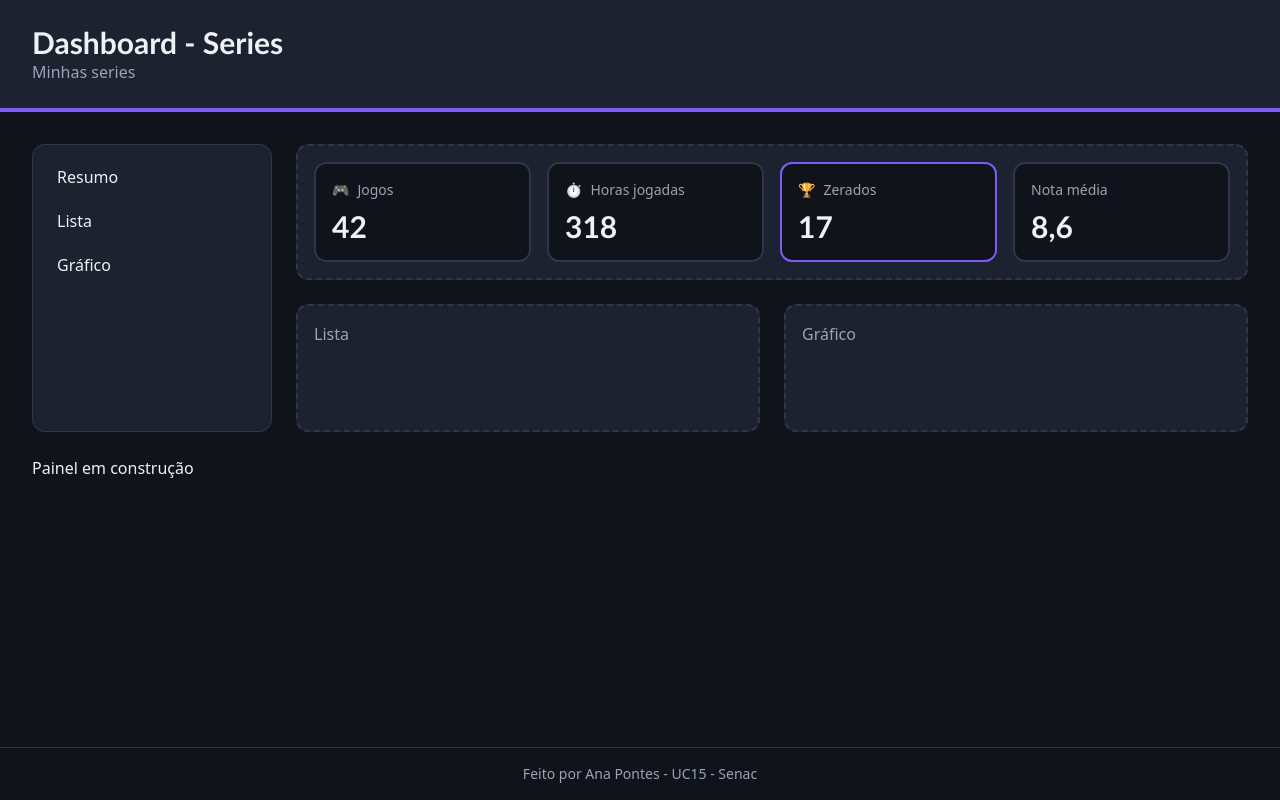
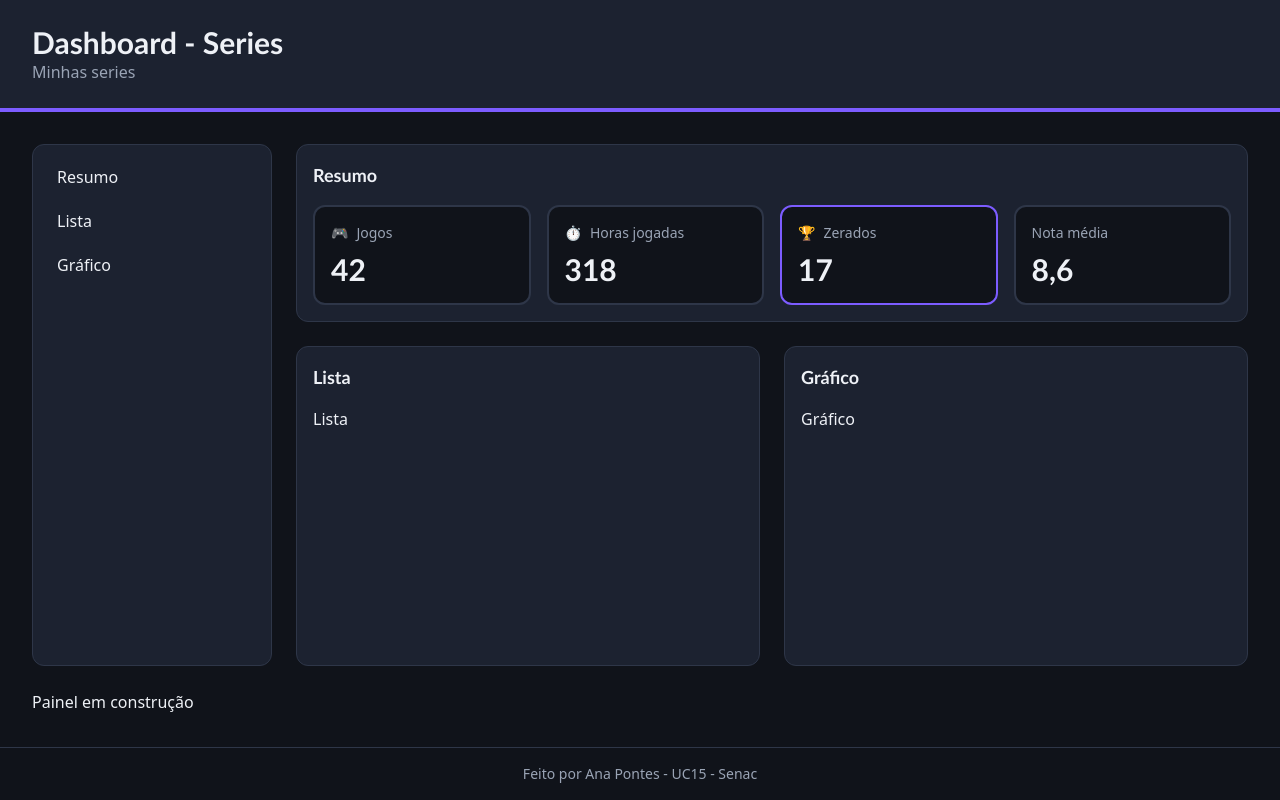
Before and after one commit to anajpontes/my-dashboard, a React (Vite) app: page / in a window 1280 px wide. Built offline with nearby package versions, Linux system fonts and the light colour scheme.

Commit message:
feat: add Panel component with children

```diff
--- a/src/App.jsx
+++ b/src/App.jsx
@@ -1,9 +1,9 @@
 import Footer from "./components/Footer"
 import Header from "./components/Header"
 import Menu from "./components/Menu"
+import Panel from "./components/Panel"
 import SummaryCard from "./components/SummaryCard"
 
-const areaClass = 'min-h-32 rounded-xl border-2 border-dashed border-border bg-surface p-4 text-muted'
 
 function App() {
   return  (
@@ -14,16 +14,16 @@ function App() {
     xl:grid-cols-[15rem_1fr_1fr] xl:p-8"
     >
       <Menu/>
-      <section id="summary" className={`${areaClass} md:col-span-2`}>
+      <Panel id="summary" title="Resumo" className="md:col-span-2">
         <div className="grid grid-cols-2 gap-4 md:grid-cols-4">
           <SummaryCard title="Jogos" value={42} icon="🎮" />
           <SummaryCard title="Horas jogadas" value={318} icon="⏱️" />
           <SummaryCard title="Zerados" value={17} icon="🏆" isHighlighted />
           <SummaryCard title="Nota média" value="8,6" />
         </div>
-      </section>
-      <section id="list" className={areaClass}>Lista</section>
-      <section id="chart" className={areaClass}>Gráfico</section>
+      </Panel>
+      <Panel id="list" title="Lista" className="xl:min-h-80">Lista</Panel>
+      <Panel id="chart" title="Gráfico" className="xl:min-h-80">Gráfico</Panel>
 
       <p>Painel em construção</p>
     </main>
--- /dev/null
+++ b/src/components/Panel.jsx
@@ -0,0 +1,10 @@
+function Panel({ id, title, className = '', children }) {
+  return (
+    <section id={id} className={`rounded-xl border border-border bg-surface p-4 ${className}`}>
+      <h2 className="mb-4 font-heading text-lg font-bold">{title}</h2>
+      {children}
+    </section>
+  )
+}
+
+export default Panel
```
